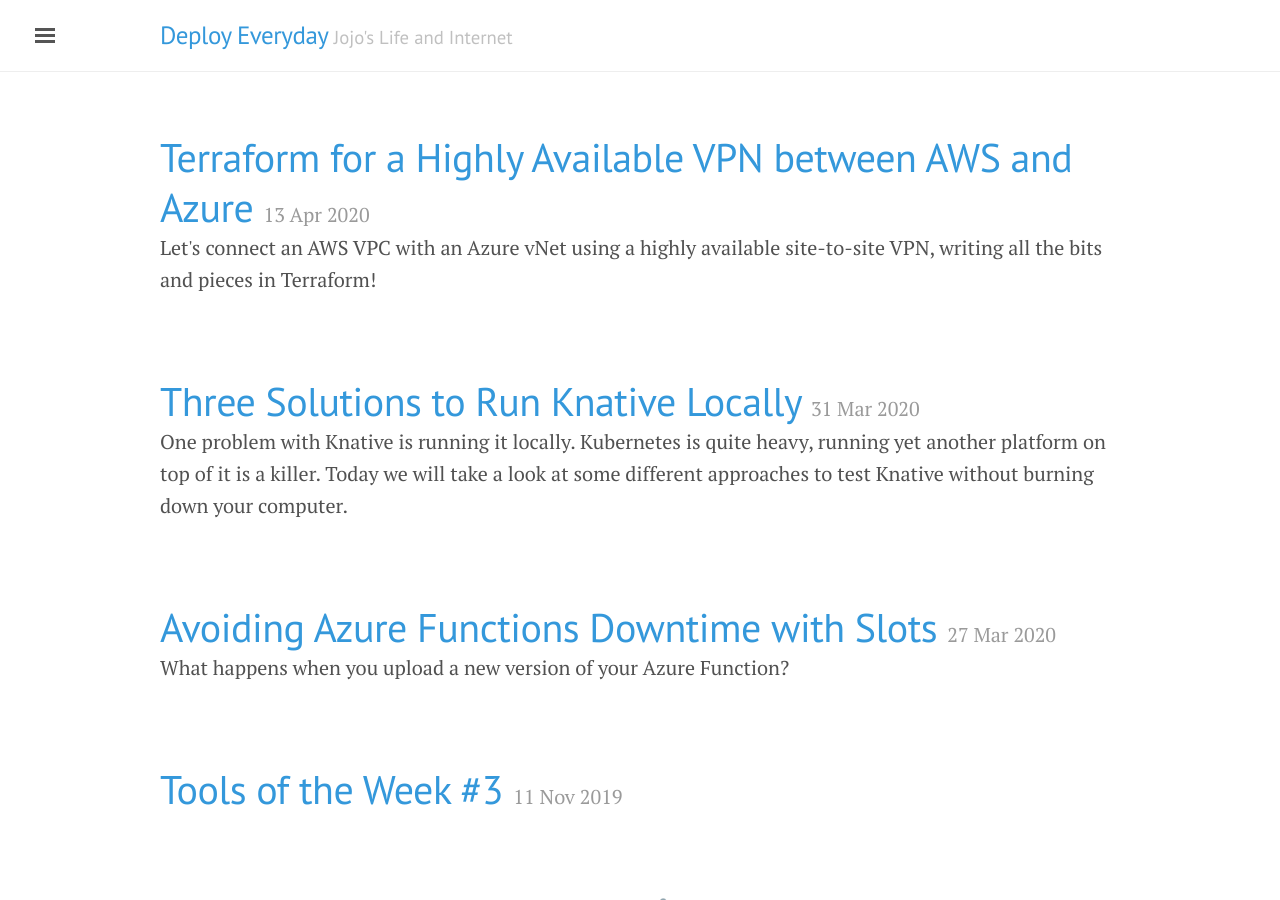
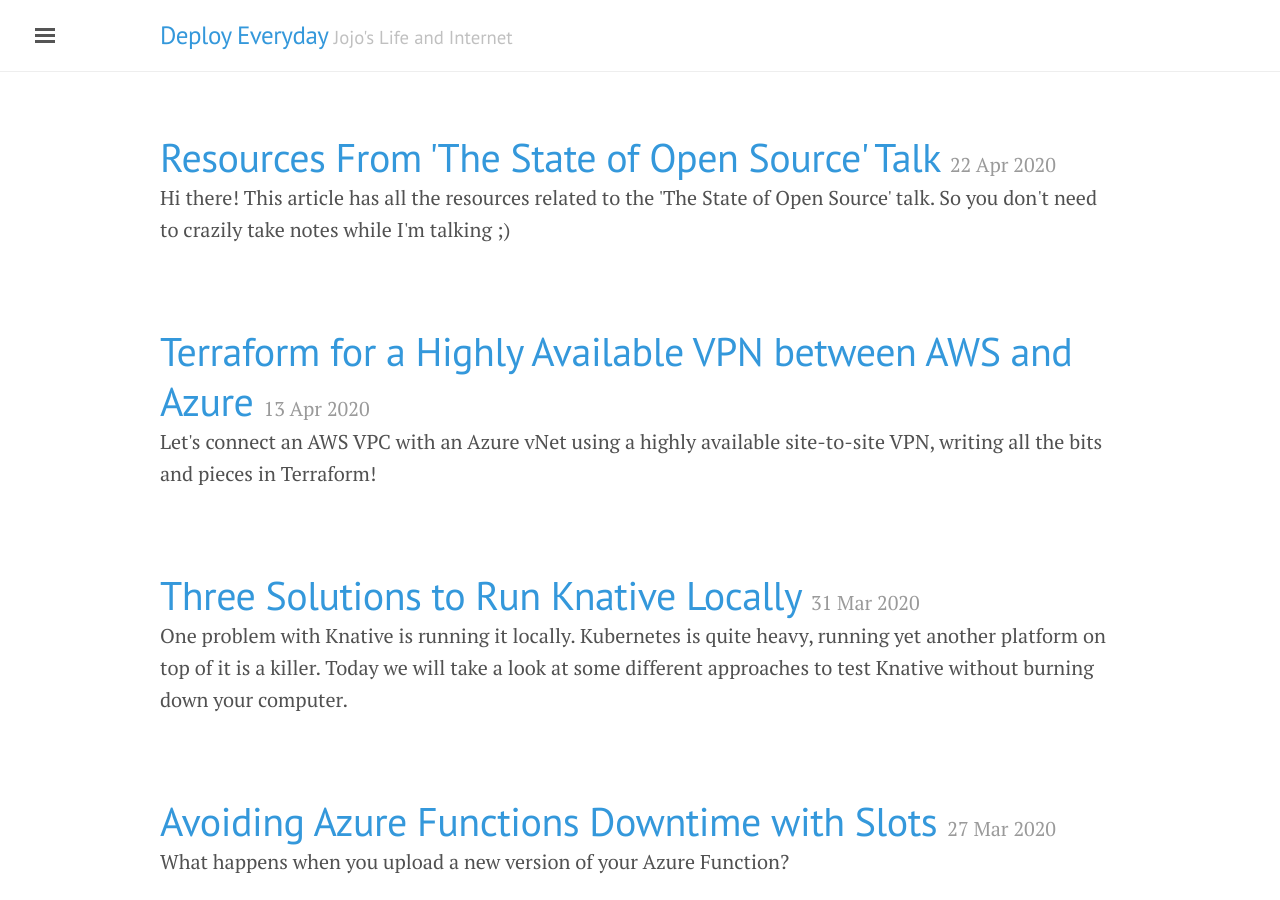
Before and after one commit to jonatasbaldin/jonatasbaldin.github.io, a Jekyll site: the page built from index.html, in a window 1280 px wide and 900 px high. Built offline with Jekyll 4.4.1, drawn with Linux system fonts in a browser that asks for light colours; nearby versions of some CDN libraries; the list of posts is cut into pages by our own code; some of the changed text lies outside the part shown.

```diff
--- /dev/null
+++ b/_posts/2020-04-22-state-open-source-resources.md
@@ -0,0 +1,52 @@
+---
+layout: post
+title: "Resources From 'The State of Open Source' Talk"
+date: 2020-04-22 05:00:00
+description: "Hi there! This article has all the resources related to the 'The State of Open Source' talk. So you don't need to crazily take notes while I'm talking ;)"
+---
+
+Here is a bunch of links where you can find more information about the topics I covered.
+
+They are ordered by being mentioned in the talk. Also, sometimes they are mentioned more than once, but the links are unique.
+
+- [Google Cloud Function](https://cloud.google.com/functions/)
+- [AWS Lambda](https://aws.amazon.com/lambda/)
+- [Azure Functions](https://docs.microsoft.com/en-us/azure/azure-functions/functions-overview)
+- [Kubernetes](https://kubernetes.io/)
+- [CNCF Serverless Landscape](https://landscape.cncf.io/format=serverless)
+- [CNCF Survey 2019](https://www.cncf.io/wp-content/uploads/2020/03/CNCF_Survey_Report.pdf)
+- [Grafana](https://grafana.com/)
+- [Prometheus](https://prometheus.io)
+- [ELK](https://www.elastic.co/what-is/elk-stack)
+- [External DNS](https://github.com/kubernetes-sigs/external-dns)
+- [Docker](https://www.docker.com/)
+- [cert-manager](https://cert-manager.io/docs/)
+- [NATS](https://nats.io/)
+- [CloudEvents](https://cloudevents.io/)
+- [Kafka](https://kafka.apache.org/)
+- [OpenFaaS](https://www.openfaas.com/)
+- [faasd](https://blog.alexellis.io/faasd-for-lightweight-serverless/)
+- [OpenFaaS Incubator](https://github.com/openfaas-incubator/)
+- [Knative](https://knative.dev)
+- [Google Cloud Run](https://cloud.google.com/run/)
+- [Red Hat Open Shift Serverless](https://www.openshift.com/learn/topics/serverless)
+- [Managed Knative IBM Kubernetes Services](https://www.ibm.com/cloud/blog/announcing-managed-knative-on-ibm-cloud-kubernetes-service-experimental)
+- [Pivotal Function Service](https://docs.pivotal.io/platform/function-service/0-2/index.html)
+- [TriggerMesh Cloud](https://triggermesh.com/)
+- [Apache OpenWhisk](https://openwhisk.apache.org/)
+- [openwhisk-composer](https://github.com/apache/openwhisk-composer)
+- [Learning Apache OpenWhisk](http://shop.oreilly.com/product/0636920221432.do)
+- [riff](https://projectriff.io/)
+- [Cloud Native Buildpacks](https://buildpacks.io/)
+- [Nuclio](https://nuclio.io/)
+- [nuclio-jupyter](https://github.com/nuclio/nuclio-jupyter)
+- [Kubeless](https://kubeless.io/)
+- [Fission](https://fission.io/)
+- [fn](https://fnproject.io/)
+- [Azure Functions (for Kubernetes)](https://docs.microsoft.com/en-us/azure/azure-functions/functions-kubernetes-keda)
+- [Keda](https://keda.sh/)
+- [KFServing](https://github.com/kubeflow/kfserving)
+- [knative-lambda-runtime](https://github.com/triggermesh/knative-lambda-runtime)
+- [CNCF Serverless Working Group](https://github.com/cncf/wg-serverless)
+- [CNCF Serverless Whitepaper](https://github.com/cncf/wg-serverless/blob/master/whitepapers/serverless-overview/cncf_serverless_whitepaper_v1.0.pdf)
+- [Serverless Workflow](https://github.com/cncf/wg-serverless/tree/master/workflow/spec)
```
Also changed, not shown: _posts/2020-03-27-azure-functions-downtime.md (+3 -1 lines).
